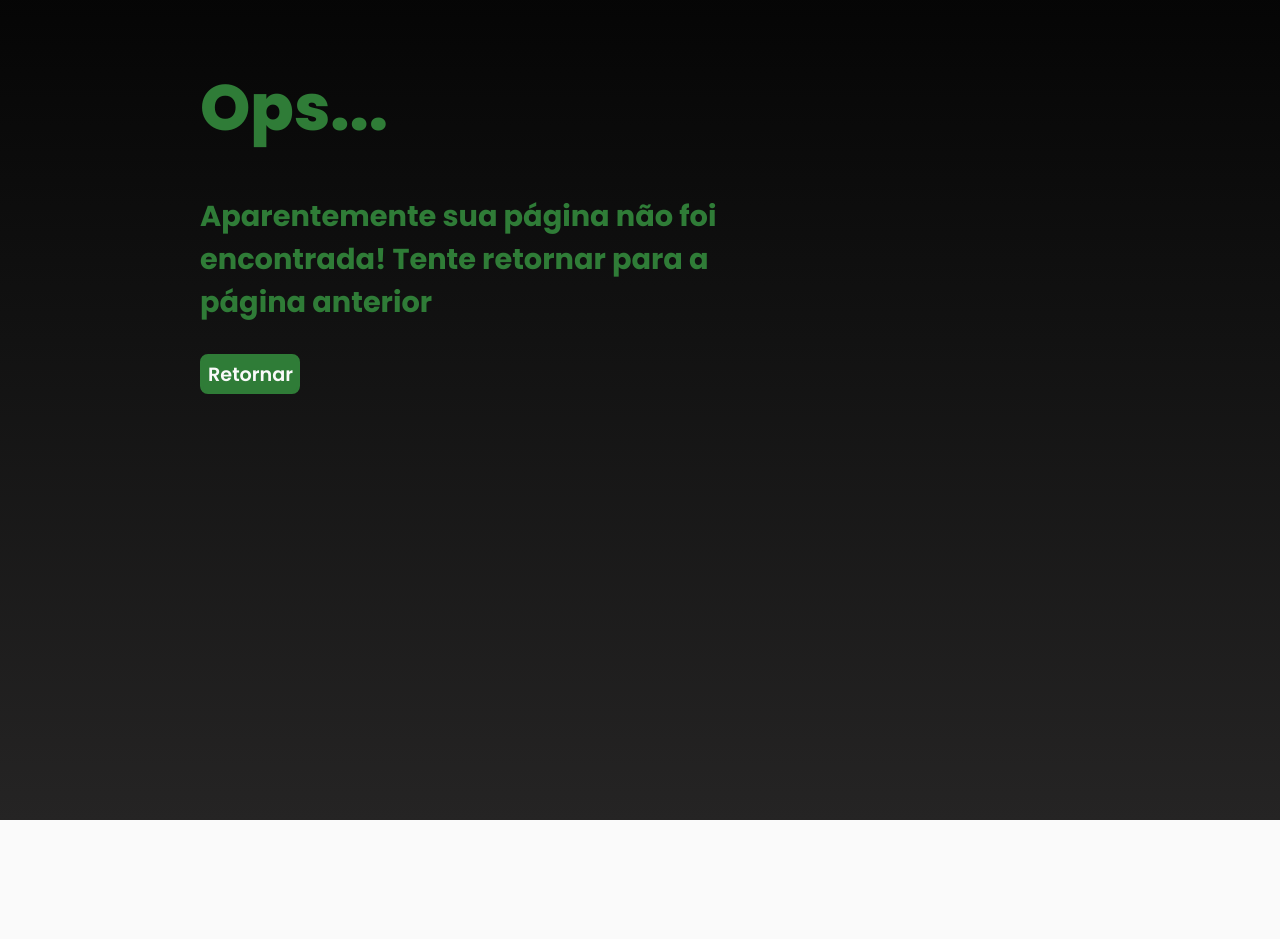
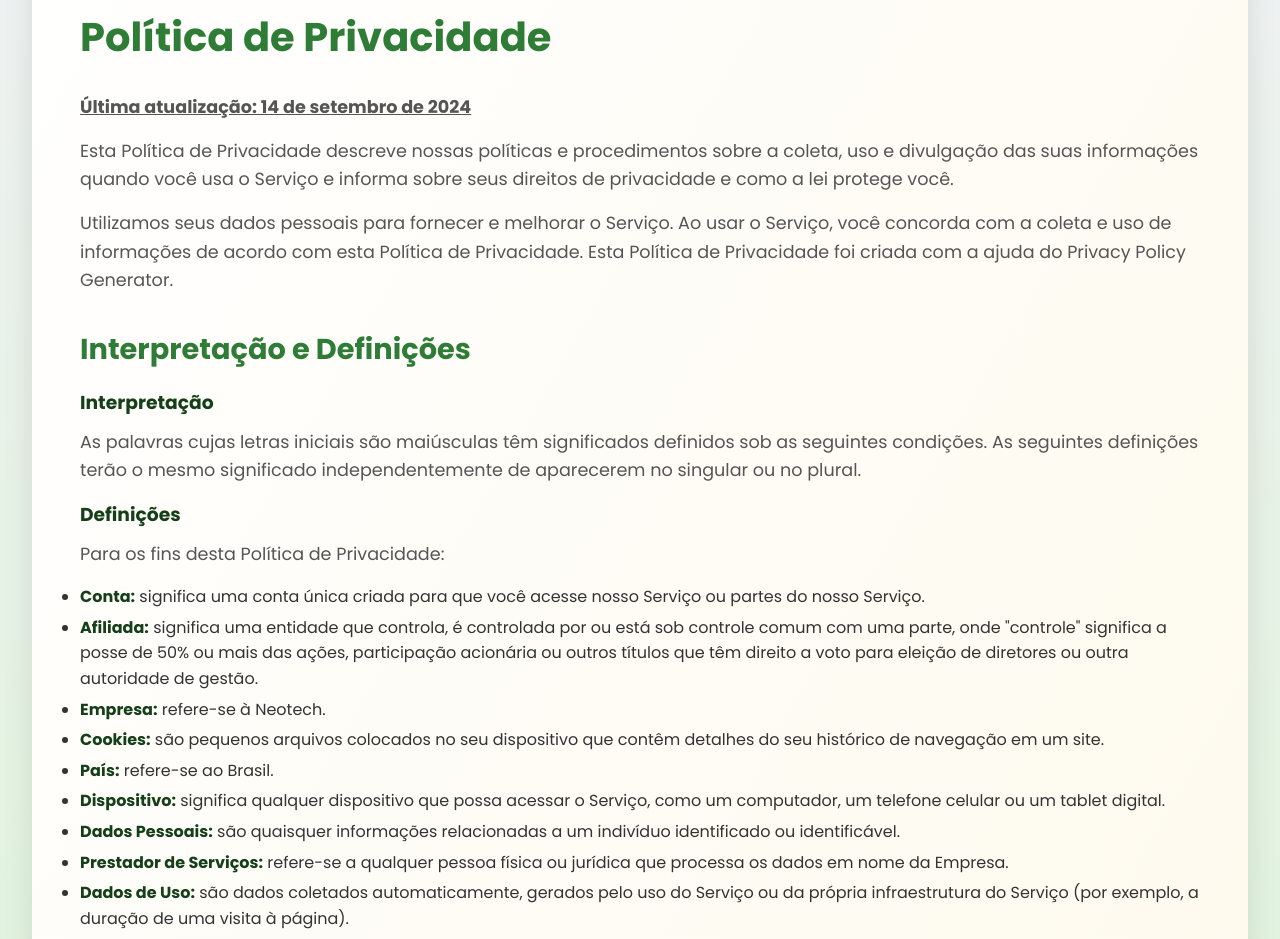
Before and after one commit to Matosaz/NeotechReact, a React (Vite) app: page /Politica in a window 1280 px wide. Shown: the part 140-1079 px from the top of the page. Before the commit the page ends 960 px from the top, so only its background shows below. Built offline with nearby package versions, Linux system fonts and the light colour scheme.

Commit message:
PoliticasDePrivacidade

```diff
--- a/src/App.jsx
+++ b/src/App.jsx
@@ -7,6 +7,7 @@ import Mapa from './components/pages/mapa/Mapa'
 import Auth from './components/pages/LoginCadastro/Auth'
 import Management from './assets/Management'
 import Dashboard from './assets/Management/Dashboard/Dashboard'
+import Politica from './components/pages/Politicas/Politica'
 import { BrowserRouter, Route, Routes } from 'react-router-dom'
 
 const Layout = () =>{
@@ -34,8 +35,8 @@ function App ()  {
   return (
       <BrowserRouter>
         <Routes>
-
-        <Route path='/Dashboard' element={<Dashboard/>}/>
+          <Route path='/Politica' element={<Politica/>}/>
+          <Route path='/Dashboard' element={<Dashboard/>}/>
           <Route path='/Auth' element={<Auth/>}/>
           <Route path='/Management' element={<Management/>}/>
           <Route path='/Mapa' element={<Mapa1/>}/>
--- a/src/components/Footer.jsx
+++ b/src/components/Footer.jsx
@@ -1,5 +1,6 @@
 import React from 'react'
 import './Footer.css'
+import Politica from '../components/pages/Politicas/Politica'
 import Logo from '../assets/Logo.png'
 const Footer = () => {
   return (
@@ -18,7 +19,7 @@ const Footer = () => {
     <div className="conteudofooter">
       <h4>Institucional</h4>
       <li><a href='#'>Sobre nós</a></li>
-      <li><a href='#'>Política de Segurança e Privacidade</a></li>
+      <li><a href='/Politica'>Política de Segurança e Privacidade</a></li>
       <li><a href='#'></a></li>
 
     </div>
--- a/src/components/Home.css
+++ b/src/components/Home.css
@@ -209,7 +209,7 @@ position: flex;
 .timeline{
 height: 1550px;
 background: rgb(205,238,174);
-background: radial-gradient(circle, rgba(205,238,174,1) 0%, rgba(148,233,175,1) 100%);/*  background-color:rgb(178, 216, 173); */
+background: radial-gradient(circle, rgb(197, 229, 166) 1%, rgb(187, 226, 200) 100%);/*  background-color:rgb(178, 216, 173); */
 position: flex;
 }
 
@@ -342,7 +342,7 @@ opacity: 1;
 /*Inicio Orçamento*/
 .Orçamento{
   height: 690px;
-  background-color:rgb(255, 238, 218);
+  background-color: rgb(255, 232, 204);
   position: flex;
 }
 
--- /dev/null
+++ b/src/components/pages/Politicas/Politica.css
@@ -0,0 +1,110 @@
+/* Estilos isolados para a página de política de privacidade */
+
+.privacy-page {
+    font-family: 'Poppins';
+    background: rgb(215,244,207);
+    background: radial-gradient(circle, rgba(215,244,207,1) 0%, rgba(240,241,244,1) 100%);
+    color: #333;
+    line-height: 1.6;
+  }
+
+  .voltarpolitica {
+    width: 100px;
+    border: #2f7c37 solid;
+    border-radius: 8px;
+    color: #fafafa;
+    font-size: 1.2rem;
+    height: 40px;
+    padding-top: 2.5px;
+    margin-bottom: 25px;
+    background-color: #2f7c37;
+    padding-left: 5px;
+    text-align: center;
+    transition: all 200ms;
+    font-weight: 600;
+  }
+
+  .voltarpolitica:hover {
+    background-color: #fafafa;
+    color: #2f7c37;
+    scale: 1.05;
+  }
+
+  .ultimaatualizacao {
+    font-weight: 700;
+    text-decoration: underline;
+  }
+
+  .privacy-container {
+    display: flex;
+    justify-content: center;
+    align-items: center;
+    min-height: 100vh;
+    padding: 2rem;
+  }
+
+  .policy-content {
+    background: rgb(232, 243, 233);
+    background: linear-gradient(120deg, rgb(255, 255, 255) 0%, rgb(253, 247, 229) 100%);
+    padding: 3rem;
+    max-width: 2000px;
+    width: 100%;
+    border-radius: 16px;
+    box-shadow: 0 10px 30px rgba(0, 0, 0, 0.1);
+    transition: transform 0.3s ease;
+  }
+
+  .privacy-page h1 {
+    font-size: 2.5rem;
+    margin-bottom: 1.5rem;
+    color: #2f7c37;
+  }
+
+  .privacy-page h2 {
+    font-size: 1.8rem;
+    margin-top: 2rem;
+    margin-bottom: 1rem;
+    color: #2f7c37;
+  }
+
+  .privacy-page h3{
+    color: #143f18;
+    margin-bottom: 10px;
+  }
+
+  .privacy-page p {
+    font-size: 1.1rem;
+    margin-bottom: 1rem;
+    color: #555;
+  }
+
+  .privacy-page li {
+    margin-bottom: 5px;
+  }
+  .privacy-page li strong{
+    margin-bottom: 5px;
+    color: #143f18;
+  }
+
+  .neotechspanpoli {
+    color: #082e0c;
+    font-weight: 700;
+  }
+
+  @media (max-width: 768px) {
+    .policy-content {
+      padding: 2rem;
+    }
+
+    .privacy-page h1 {
+      font-size: 2rem;
+    }
+
+    .privacy-page h2 {
+      font-size: 1.5rem;
+    }
+
+    .privacy-page p {
+      font-size: 1rem;
+    }
+  }
--- /dev/null
+++ b/src/components/pages/Politicas/Politica.jsx
@@ -0,0 +1,91 @@
+import React from 'react';
+import './Politica.css';
+
+const PrivacyPolicy = () => {
+
+  const Voltarpolitica = () => {
+    window.history.back();
+  }
+
+  return (
+    <div className="privacy-page">
+      <div className="privacy-container">
+        <div className="policy-content">
+          <button onClick={Voltarpolitica} className="voltarpolitica">Retornar</button>
+          <h1>Política de Privacidade</h1>
+          <p className="ultimaatualizacao">Última atualização: 14 de setembro de 2024</p>
+          <p>
+            Esta Política de Privacidade descreve nossas políticas e procedimentos sobre a coleta, uso e divulgação das suas informações quando você usa o Serviço e informa sobre seus direitos de privacidade e como a lei protege você.
+          </p>
+          <p>
+            Utilizamos seus dados pessoais para fornecer e melhorar o Serviço. Ao usar o Serviço, você concorda com a coleta e uso de informações de acordo com esta Política de Privacidade. Esta Política de Privacidade foi criada com a ajuda do Privacy Policy Generator.
+          </p>
+          <h2>Interpretação e Definições</h2>
+          <h3>Interpretação</h3>
+          <p>
+            As palavras cujas letras iniciais são maiúsculas têm significados definidos sob as seguintes condições. As seguintes definições terão o mesmo significado independentemente de aparecerem no singular ou no plural.
+          </p>
+          <h3>Definições</h3>
+          <p>Para os fins desta Política de Privacidade:</p>
+          <ul>
+            <li><strong>Conta:</strong> significa uma conta única criada para que você acesse nosso Serviço ou partes do nosso Serviço.</li>
+            <li><strong>Afiliada:</strong> significa uma entidade que controla, é controlada por ou está sob controle comum com uma parte, onde "controle" significa a posse de 50% ou mais das ações, participação acionária ou outros títulos que têm direito a voto para eleição de diretores ou outra autoridade de gestão.</li>
+            <li><strong>Empresa:</strong> refere-se à Neotech.</li>
+            <li><strong>Cookies:</strong> são pequenos arquivos colocados no seu dispositivo que contêm detalhes do seu histórico de navegação em um site.</li>
+            <li><strong>País:</strong> refere-se ao Brasil.</li>
+            <li><strong>Dispositivo:</strong> significa qualquer dispositivo que possa acessar o Serviço, como um computador, um telefone celular ou um tablet digital.</li>
+            <li><strong>Dados Pessoais:</strong> são quaisquer informações relacionadas a um indivíduo identificado ou identificável.</li>
+            <li><strong>Prestador de Serviços:</strong> refere-se a qualquer pessoa física ou jurídica que processa os dados em nome da Empresa.</li>
+            <li><strong>Dados de Uso:</strong> são dados coletados automaticamente, gerados pelo uso do Serviço ou da própria infraestrutura do Serviço (por exemplo, a duração de uma visita à página).</li>
+            <li><strong>Você:</strong> refere-se ao indivíduo acessando ou usando o Serviço, ou a empresa, ou outra entidade jurídica em nome da qual esse indivíduo está acessando ou usando o Serviço.</li>
+          </ul>
+          <h2>Coleta e Uso de seus Dados Pessoais</h2>
+          <h3>Tipos de Dados Coletados</h3>
+          <h4>Dados Pessoais</h4>
+          <p>
+            Ao usar nosso Serviço, podemos solicitar que você nos forneça certas informações pessoalmente identificáveis que podem ser usadas para contatá-lo ou identificá-lo. Informações pessoalmente identificáveis podem incluir, mas não estão limitadas a: Endereço de e-mail, Nome e sobrenome, Dados de Uso.
+          </p>
+          <h4>Dados de Uso</h4>
+          <p>
+            Dados de Uso são coletados automaticamente ao usar o Serviço. Eles podem incluir informações como o endereço de IP do seu dispositivo, tipo de navegador, versão do navegador, páginas do nosso Serviço que você visita, hora e data da sua visita, tempo gasto nessas páginas, identificadores únicos de dispositivo e outros dados de diagnóstico.
+          </p>
+          <h3>Informações de Serviços de Mídia Social de Terceiros</h3>
+          <p>
+            A Empresa permite que você crie uma conta e faça login no uso do Serviço por meio dos seguintes Serviços de Mídia Social de Terceiros: Google, Facebook, Instagram, Twitter, LinkedIn.
+          </p>
+          <h3>Tecnologias de Rastreamento e Cookies</h3>
+          <p>
+            Utilizamos Cookies e tecnologias semelhantes para monitorar a atividade no nosso Serviço e armazenar certas informações. Você pode instruir seu navegador a recusar todos os Cookies ou a indicar quando um Cookie está sendo enviado.
+          </p>
+          <h2>Uso dos seus Dados Pessoais</h2>
+          <p>A Empresa pode usar os Dados Pessoais para os seguintes fins:</p>
+          <ul>
+            <li><strong>Para fornecer e manter nosso Serviço:</strong> incluindo monitorar o uso de nosso Serviço.</li>
+            <li><strong>Para gerenciar sua Conta:</strong> gerenciar seu registro como usuário do Serviço.</li>
+            <li><strong>Para contatá-lo:</strong> por e-mail, chamadas telefônicas ou outras formas de comunicação eletrônica.</li>
+          </ul>
+          <h2>Retenção dos seus Dados Pessoais</h2>
+          <p>
+            A Empresa reterá seus Dados Pessoais apenas pelo tempo necessário para os propósitos estabelecidos nesta Política de Privacidade.
+          </p>
+          <h2>Segurança dos seus Dados Pessoais</h2>
+          <p>
+            A segurança dos seus Dados Pessoais é importante para nós, mas lembre-se de que nenhum método de transmissão pela Internet ou de armazenamento eletrônico é 100% seguro.
+          </p>
+          <h2>Privacidade das Crianças</h2>
+          <p>
+            Nosso Serviço não se destina a menores de 13 anos. Não coletamos intencionalmente informações pessoalmente identificáveis de menores de 13 anos.
+          </p>
+          <h2>Alterações a esta Política de Privacidade</h2>
+          <p>
+            Podemos atualizar nossa Política de Privacidade periodicamente. Você é aconselhado a revisar esta Política periodicamente.
+          </p>
+          <h2>Entre em Contato Conosco</h2>
+          <p>Se você tiver alguma dúvida sobre esta Política de Privacidade, entre em contato conosco pelo e-mail: <br /><span className="neotechspanpoli">neotech@gmail.com</span></p>
+        </div>
+      </div>
+    </div>
+  );
+};
+
+export default PrivacyPolicy;
```
